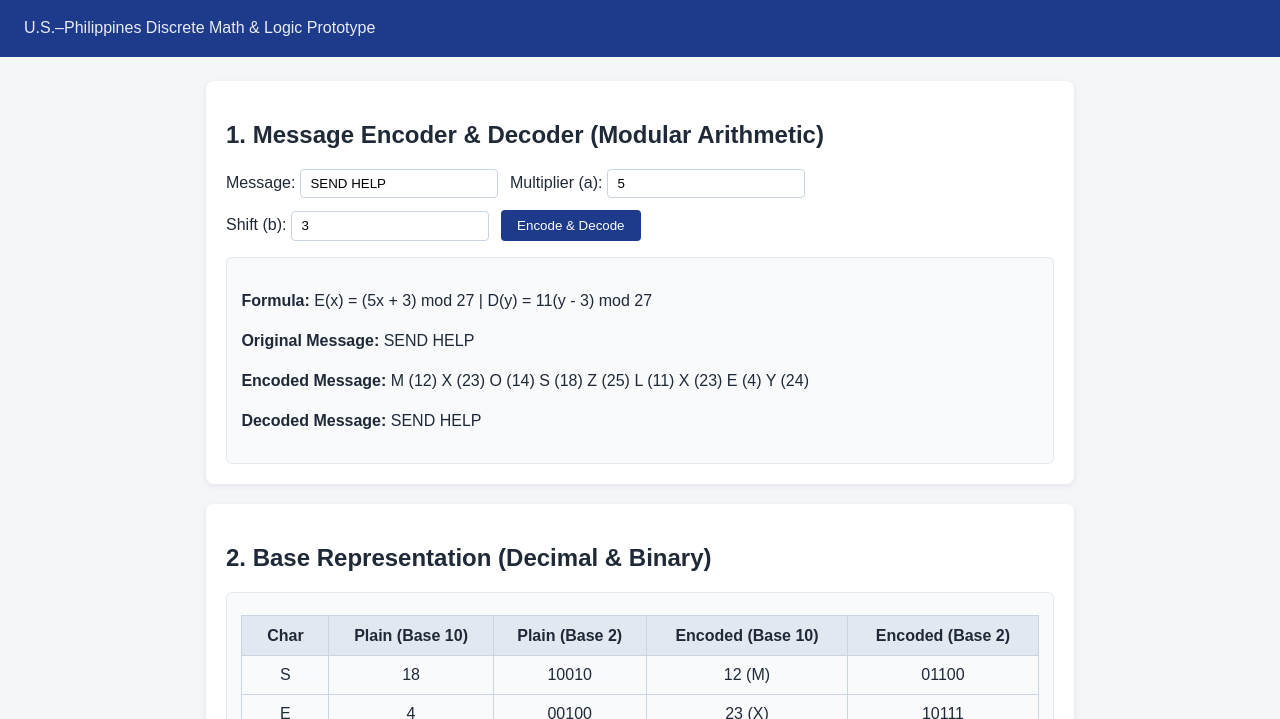
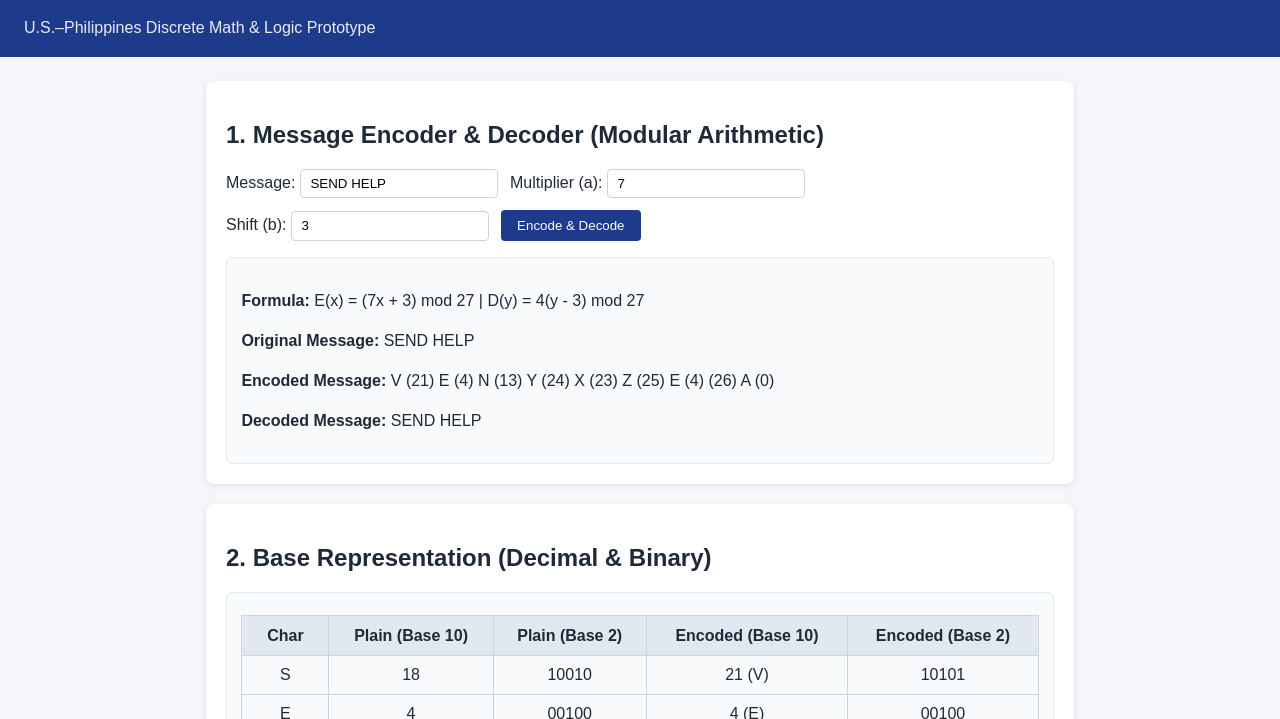
Before and after one commit to franklinriofrir16-bot/international-emergency-comm-system, a plain HTML site: page index.html in a window 1280 px wide. Shown: the part 81-800 px from the top of the page. Drawn offline with Linux system fonts and the light colour scheme.

Commit message:
Add predicates, quantifiers, message counter, and error log

```diff
--- a/index.html
+++ b/index.html
@@ -22,7 +22,7 @@
         </label>
         <label>
           Multiplier (a):
-          <input id="keyA" type="number" value="5" />
+          <input id="keyA" type="number" value="7" />
         </label>
         <label>
           Shift (b):
@@ -42,8 +42,146 @@
       <h2>3. Emergency Truth Table &amp; Inference</h2>
       <div id="logicOutput" class="output-box"></div>
     </section>
+
+    <section class="card">
+      <h2>4. Predicates, Quantifiers &amp; Transmission Log</h2>
+      <div id="logOutput" class="output-box"></div>
+    </section>
   </main>
 
-  <script src="app.js"></script>
+  <script>
+    const ALPHABET = "ABCDEFGHIJKLMNOPQRSTUVWXYZ ";
+    const MOD = ALPHABET.length; // 27
+    let decodedCount = 0;
+    const errorLog = [
+      "SyntaxError ('Unexpected token <') in app.js -> Fixed by removing stray HTML tags from JS strings and re-pushing to GitHub.",
+      "CLI command error ('git' not recognized) -> Fixed by removing a stray backtick before 'git add' in Command Prompt."
+    ];
+
+    function mod(n, m) {
+      return ((n % m) + m) % m;
+    }
+
+    function modInverse(a, m) {
+      const baseA = mod(a, m);
+      for (let x = 1; x < m; x++) {
+        if (mod(baseA * x, m) === 1) return x;
+      }
+      return null;
+    }
+
+    function renderLogBox(logBox, lastMessage, statusText) {
+      const errorItems = errorLog.map((item) => "<li>" + item + "</li>").join("");
+      logBox.innerHTML =
+        "<p><strong>Universal Rule:</strong> &forall;m, Verified(m) &rarr; Actionable(m) (Every verified emergency message triggers an action check).</p>" +
+        "<p><strong>Existential Rule:</strong> &exist;c, ActiveChannel(c) (At least one emergency communication channel is active).</p>" +
+        "<p><strong>Successfully Decoded Messages:</strong> " + decodedCount + "</p>" +
+        "<p><strong>Last Run Status:</strong> " + statusText + (lastMessage ? " (" + lastMessage + ")" : "") + "</p>" +
+        "<p><strong>Errors Encountered &amp; Fixes:</strong></p>" +
+        "<ul>" + errorItems + "</ul>";
+    }
+
+    function renderAll() {
+      const raw = document.getElementById("msgInput").value.toUpperCase();
+      const a = parseInt(document.getElementById("keyA").value, 10);
+      const b = parseInt(document.getElementById("keyB").value, 10);
+      const cipherBox = document.getElementById("cipherOutput");
+      const baseBox = document.getElementById("baseOutput");
+      const logicBox = document.getElementById("logicOutput");
+      const logBox = document.getElementById("logOutput");
+
+      if (Number.isNaN(a) || Number.isNaN(b)) {
+        const errMsg = "Invalid numeric input for a or b -> Fixed by entering valid integers.";
+        errorLog.unshift(errMsg);
+        cipherBox.innerHTML = "<p><strong>Error:</strong> Enter valid numbers for Multiplier (a) and Shift (b).</p>";
+        renderLogBox(logBox, raw, "Failed (Invalid Number)");
+        return;
+      }
+
+      const invA = modInverse(a, MOD);
+      if (!invA) {
+        const errMsg = "Multiplier a = " + a + " has no modular inverse mod " + MOD + " -> Fixed by choosing a coprime value like 2, 4, 5, 7, or 8.";
+        if (!errorLog.includes(errMsg)) {
+          errorLog.unshift(errMsg);
+        }
+        cipherBox.innerHTML =
+          "<p><strong>Error:</strong> Multiplier <code>a = " + a +
+          "</code> has no inverse mod " + MOD +
+          ". Try <code>2, 4, 5, 7, or 8</code>.</p>";
+        renderLogBox(logBox, raw, "Failed (Non-invertible Multiplier)");
+        return;
+      }
+
+      const encodedList = [];
+      const decodedList = [];
+      let baseRows = "";
+
+      for (let i = 0; i < raw.length; i++) {
+        const ch = raw[i];
+        const x = ALPHABET.indexOf(ch);
+        if (x === -1) continue;
+
+        const y = mod(a * x + b, MOD);
+        const backX = mod(invA * (y - b), MOD);
+        const encChar = ALPHABET[y];
+        const decChar = ALPHABET[backX];
+
+        encodedList.push(encChar + " (" + y + ")");
+        decodedList.push(decChar);
+
+        const plainBin = x.toString(2).padStart(5, "0");
+        const encBin = y.toString(2).padStart(5, "0");
+        const plainName = ch === " " ? "SPACE" : ch;
+        const encName = encChar === " " ? "SPACE" : encChar;
+
+        baseRows +=
+          "<tr>" +
+          "<td>" + plainName + "</td>" +
+          "<td>" + x + "</td>" +
+          "<td>" + plainBin + "</td>" +
+          "<td>" + y + " (" + encName + ")</td>" +
+          "<td>" + encBin + "</td>" +
+          "</tr>";
+      }
+
+      const decodedText = decodedList.join("");
+      decodedCount += 1;
+
+      cipherBox.innerHTML =
+        "<p><strong>Formula:</strong> E(x) = (" + a + "x + " + b + ") mod " + MOD +
+        " | D(y) = " + invA + "(y - " + b + ") mod " + MOD + "</p>" +
+        "<p><strong>Original Message:</strong> " + raw + "</p>" +
+        "<p><strong>Encoded Message:</strong> " + encodedList.join("  ") + "</p>" +
+        "<p><strong>Decoded Message:</strong> " + decodedText + "</p>";
+
+      baseBox.innerHTML =
+        "<table>" +
+        "<thead><tr>" +
+        "<th>Char</th><th>Plain (Base 10)</th><th>Plain (Base 2)</th>" +
+        "<th>Encoded (Base 10)</th><th>Encoded (Base 2)</th>" +
+        "</tr></thead>" +
+        "<tbody>" + baseRows + "</tbody>" +
+        "</table>";
+
+      logicBox.innerHTML =
+        "<p><strong>Propositions:</strong> p = \"Message '" + decodedText + "' is verified\"" +
+        " | q = \"Response protocol is activated\"</p>" +
+        "<p><strong>Modus Ponens:</strong> p is True and p &rarr; q is True, therefore q is <strong>True</strong>.</p>" +
+        "<table>" +
+        "<thead><tr><th>p</th><th>q</th><th>p &rarr; q</th></tr></thead>" +
+        "<tbody>" +
+        "<tr><td>T</td><td>T</td><td>T</td></tr>" +
+        "<tr><td>T</td><td>F</td><td>F</td></tr>" +
+        "<tr><td>F</td><td>T</td><td>T</td></tr>" +
+        "<tr><td>F</td><td>F</td><td>T</td></tr>" +
+        "</tbody>" +
+        "</table>";
+
+      renderLogBox(logBox, decodedText, "Decoded Successfully");
+    }
+
+    document.getElementById("runBtn").addEventListener("click", renderAll);
+    renderAll();
+  </script>
 </body>
 </html>
```
